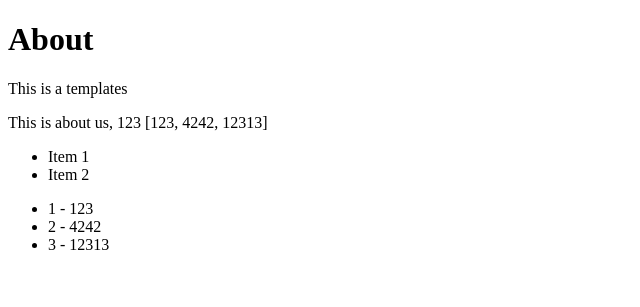
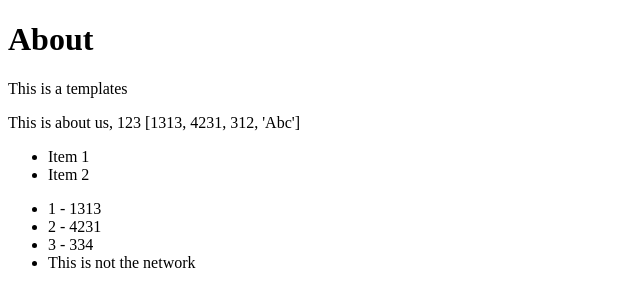
Before and after one commit to ankiwoong/Full_Course_for_Beginners, a Django app: page /about/ in a window 1280 px wide. Shown: the part 70-377 px from the top of the page, without its empty margins (0-640 px from the left). Run offline with Django 3.2, Linux system fonts and the light colour scheme.

Commit message:
Using Conditions in a Template

```diff
--- a/pages/views.py
+++ b/pages/views.py
@@ -18,8 +18,9 @@ def about_view(request, *args, **kwargs):
     # return HttpResponse("<h1>About Page</h1>")
     my_context = {
         "my_text": "This is about us",
+        "this_is_true": True,
         "my_number": 123,
-        "my_list": [123, 4242, 12313],
+        "my_list": [1313, 4231, 312, "Abc"],
     }
     return render(request, "about.html", my_context)
 
--- a/templates/about.html
+++ b/templates/about.html
@@ -15,8 +15,16 @@
 </ul>
 
 <ul>
-    {% for my_sub_item in my_list %}
-    <li>{{ forloop.counter }} - {{ my_sub_item }}</li>
+    {% for abc in my_list %}
+
+    {% if abc == 312 %}
+    <li>{{ forloop.counter }} - {{ abc|add:22 }}</li>
+    {% elif abc == "Abc" %}
+    <li>This is not the network</li>
+    {% else %}
+    <li>{{ forloop.counter }} - {{ abc }}</li>
+    {% endif %}
+
     {% endfor %}
 </ul>
 {% endblock %}
```
